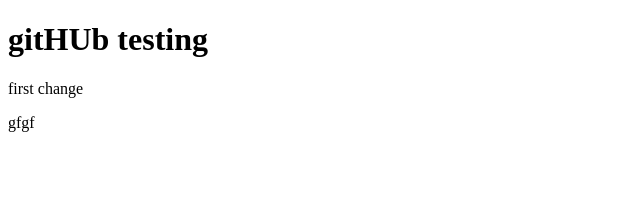
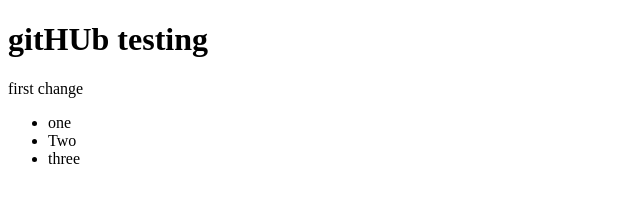
Before and after one commit to Roufun/test-site, a plain HTML site: page index.html in a window 1280 px wide. Shown: the whole page, without its empty margins (0-640 px from the left). Drawn offline with Linux system fonts and the light colour scheme.

Commit message:
list add

```diff
--- a/index.html
+++ b/index.html
@@ -8,6 +8,11 @@
 <body>
     <h1>gitHUb testing</h1>
     <p>first change</p>
-    gfgf
+    <ul>
+        <li>one</li>
+        <li>Two</li>
+        <li>three</li>
+
+    </ul>
 </body>
 </html>
```
